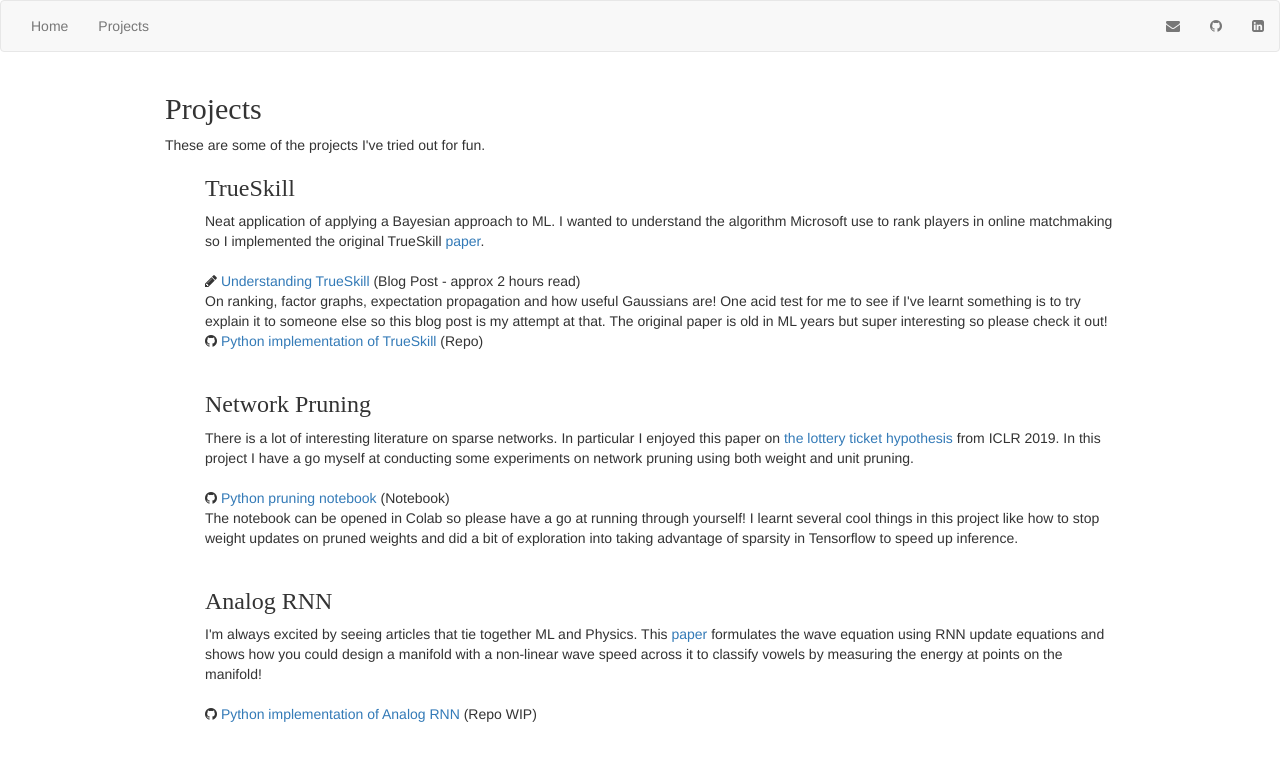
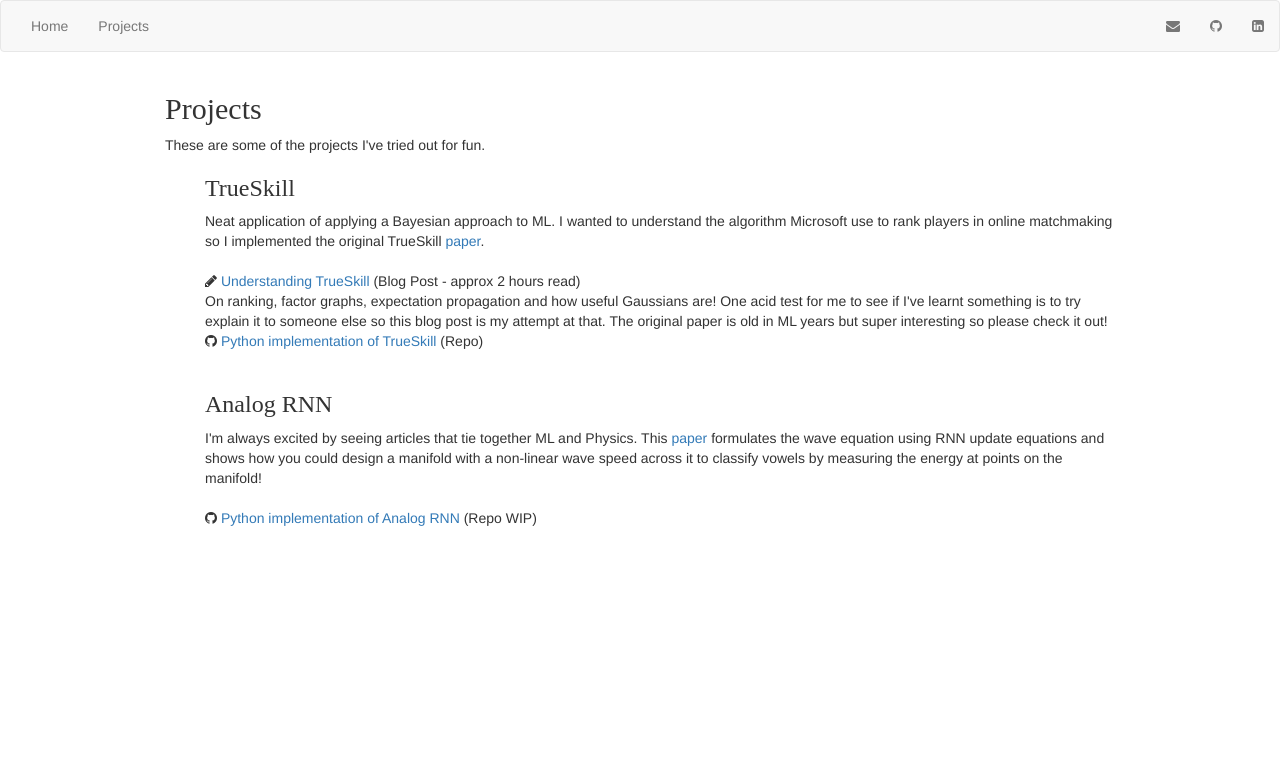
Before and after one commit to Nush395/Nush395.github.io, a Jekyll site: the page built from projects/index.html, in a window 1280 px wide. Shown: the top 761 px of the page. Built offline with Jekyll 4.4.1, drawn with Linux system fonts in a browser that asks for light colours.

Commit message:
Minor removal of pruning project.

```diff
--- a/projects/index.html
+++ b/projects/index.html
@@ -36,22 +36,6 @@ title: Projects
 		</li>
 		<br>
 		<li>
-			<h3>Network Pruning</h3>
-			There is a lot of interesting literature on sparse networks. In particular I enjoyed this paper on
-			<a href="https://arxiv.org/abs/1803.03635">the lottery ticket hypothesis</a> from ICLR 2019. In this project
-			I have a go myself at conducting some experiments on network pruning using both weight and unit pruning.
-			<br>
-			<br>
-			<i class="fa fa-github"></i>
-			<a href="https://github.com/Nush395/pruning/blob/master/network_pruning.ipynb">Python pruning notebook</a>
-			(Notebook)
-			<br>
-			The notebook can be opened in Colab so please have a go at running through yourself! I learnt several cool
-			things in this project like how to stop weight updates on pruned weights and did a bit of exploration into
-			taking advantage of sparsity in Tensorflow to speed up inference.
-		</li>
-		<br>
-		<li>
 		<h3>
 			Analog RNN
 		</h3>
```
